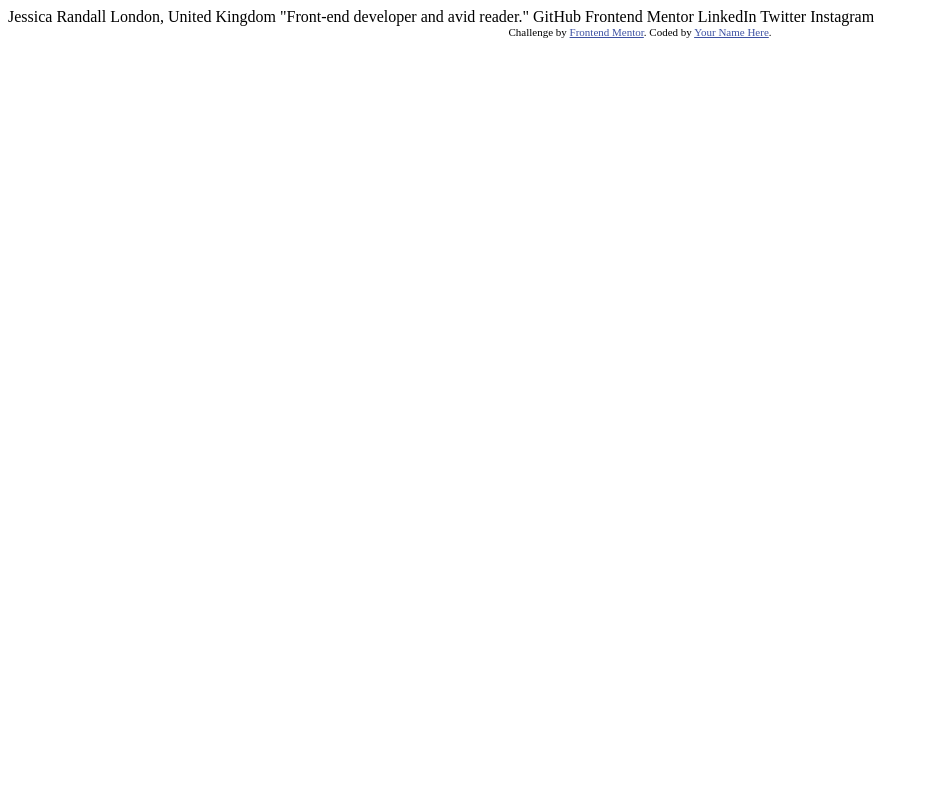
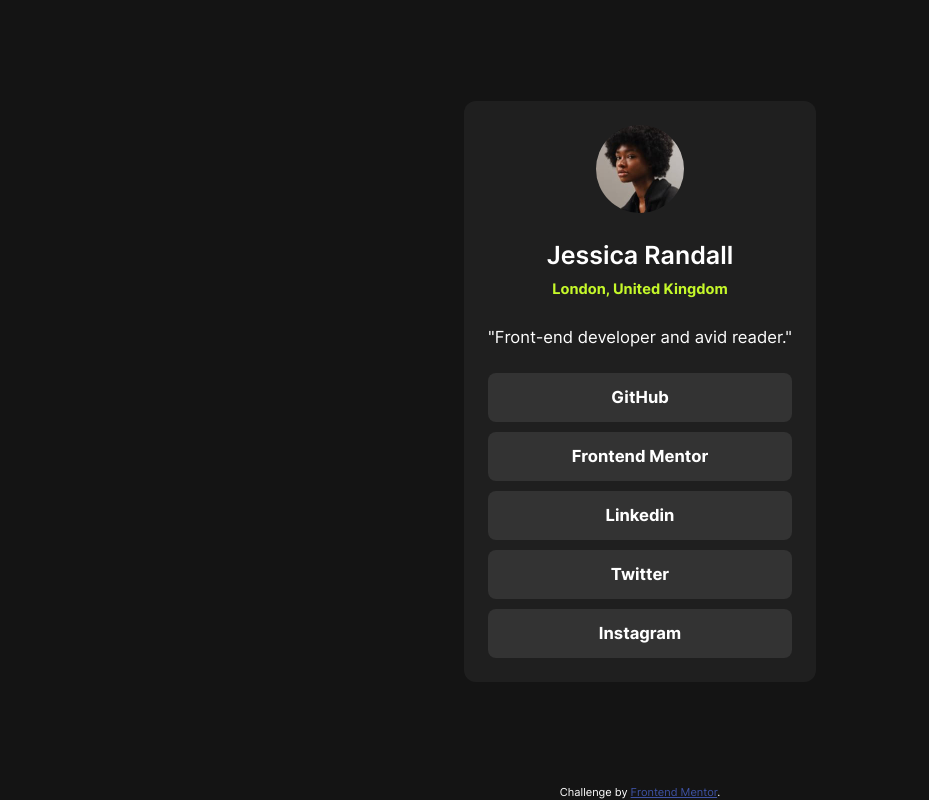
Before and after one commit to skhbabez/social-links-profile-main, a plain HTML site: page index.html in a window 1280 px wide. Shown: the whole page, without its empty margins (0-929 px from the left). Drawn offline with Linux system fonts and the light colour scheme.

Commit message:
First draft

```diff
--- a/index.html
+++ b/index.html
@@ -1,34 +1,47 @@
 <!DOCTYPE html>
 <html lang="en">
   <head>
-  <meta charset="UTF-8">
-  <meta name="viewport" content="width=device-width, initial-scale=1.0"> <!-- displays site properly based on user's device -->
+    <meta charset="UTF-8" />
+    <meta name="viewport" content="width=device-width, initial-scale=1.0" />
+    <!-- displays site properly based on user's device -->
 
-  <link rel="icon" type="image/png" sizes="32x32" href="./assets/images/favicon-32x32.png">
+    <link
+      rel="icon"
+      type="image/png"
+      sizes="32x32"
+      href="./assets/images/favicon-32x32.png"
+    />
 
     <title>Frontend Mentor | Social links profile</title>
 
     <!-- Feel free to remove these styles or customise in your own stylesheet 👍 -->
-  <style>
-    .attribution { font-size: 11px; text-align: center; }
-    .attribution a { color: hsl(228, 45%, 44%); }
-  </style>
+    <link rel="stylesheet" href="styles.css" />
   </head>
   <body>
-
-  Jessica Randall
-  London, United Kingdom
-  "Front-end developer and avid reader."
-
-  GitHub
-  Frontend Mentor
-  LinkedIn
-  Twitter
-  Instagram
-
+    <main>
+      <article class="card">
+        <img class="avatar" src="assets/images/avatar-jessica.jpeg" />
+        <div class="profile">
+          <p class="name">Jessica Randall</p>
+          <p class="location">London, United Kingdom</p>
+        </div>
+        <p class="bio">"Front-end developer and avid reader."</p>
+        <ul class="linklist">
+          <li><a href="#">GitHub</a></li>
+          <li><a>Frontend Mentor</a></li>
+          <li><a>Linkedin</a></li>
+          <li><a>Twitter</a></li>
+          <li><a>Instagram</a></li>
+        </ul>
+      </article>
+    </main>
+    <footer>
       <div class="attribution">
-    Challenge by <a href="https://www.frontendmentor.io?ref=challenge" target="_blank">Frontend Mentor</a>.
-    Coded by <a href="#">Your Name Here</a>.
+        Challenge by
+        <a href="https://www.frontendmentor.io?ref=challenge" target="_blank"
+          >Frontend Mentor</a
+        >.
       </div>
+    </footer>
   </body>
 </html>
--- /dev/null
+++ b/styles.css
@@ -0,0 +1,122 @@
+@font-face {
+  font-family: "Inter";
+  src: url("assets/fonts/Inter-VariableFont_slnt_wght.ttf");
+  font-style: normal;
+  font-weight: 400 700;
+}
+
+:root {
+  --green: hsl(75, 94%, 57%);
+
+  --white: hsl(0, 0%, 100%);
+
+  --grey700: hsl(0, 0%, 20%);
+  --grey800: hsl(0, 0%, 12%);
+  --grey900: hsl(0, 0%, 8%);
+}
+
+*,
+::before,
+::after {
+  margin: 0;
+  padding: 0;
+  box-sizing: border-box;
+}
+
+html {
+  font-size: 65%;
+}
+
+body {
+  font-size: 1.6rem;
+  display: flex;
+  font-family: "Inter", sans-serif;
+  font-weight: 400;
+  flex-direction: column;
+  justify-content: center;
+  align-items: center;
+  min-height: 100vh;
+  background-color: var(--grey900);
+  line-height: 1.5;
+  color: var(--white);
+}
+
+main {
+  flex: auto;
+  display: flex;
+  flex-direction: column;
+  justify-content: center;
+  align-items: center;
+}
+
+.attribution {
+  font-size: 11px;
+  text-align: center;
+}
+.attribution a {
+  color: hsl(228, 45%, 44%);
+}
+
+.avatar {
+  width: 88px;
+  height: 100%;
+  border-radius: 50%;
+}
+
+.card {
+  display: flex;
+  flex-direction: column;
+  justify-content: center;
+  align-items: center;
+  background-color: var(--grey800);
+  padding: 24px;
+  border-radius: 12px;
+  min-width: 327px;
+  gap: 24px;
+}
+
+.profile {
+  display: flex;
+  flex-direction: column;
+  justify-content: center;
+  align-items: center;
+  gap: 4px;
+}
+
+.name {
+  font-size: 2.4rem;
+  font-weight: 600;
+}
+
+.location {
+  font-size: 1.4rem;
+  color: var(--green);
+  font-weight: 700;
+}
+
+.bio {
+}
+
+.linklist {
+  list-style: none;
+  display: flex;
+  flex-direction: column;
+  gap: 10px;
+  min-width: 100%;
+}
+
+.linklist li a {
+  display: block;
+  border-radius: 8px;
+  padding: 12px;
+  background-color: var(--grey700);
+  text-decoration: none;
+  color: inherit;
+  text-align: center;
+  font-weight: 700;
+}
+
+.linklist li a:hover {
+  background-color: var(--green);
+  color: var(--grey700);
+}
```
Also changed, not shown: assets/fonts/Inter-VariableFont_slnt_wght.ttf (renamed from assets/fonts/Inter-VariableFont_slnt,wght.ttf). Lines whose indentation alone changed are shown as unchanged.
